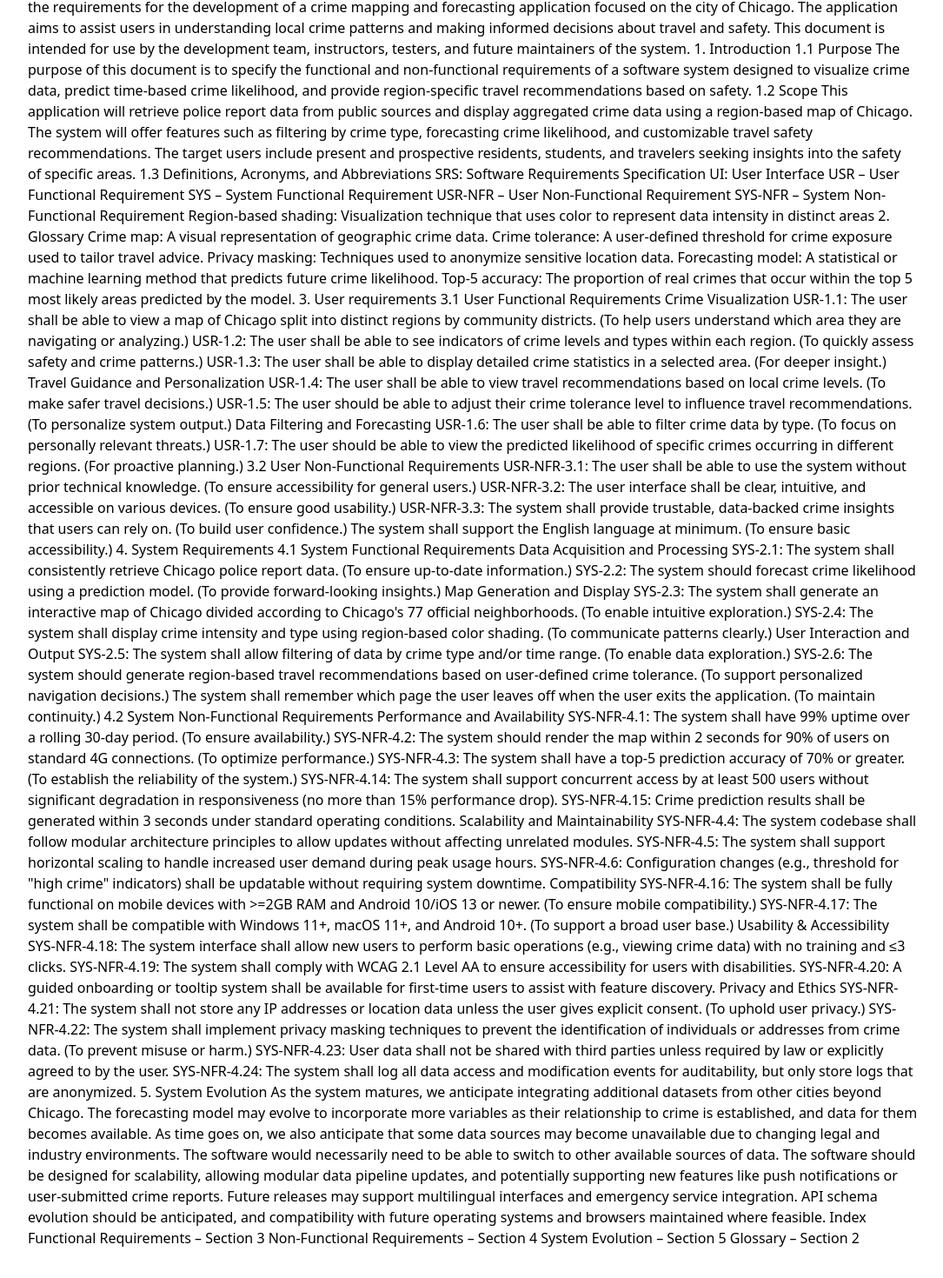
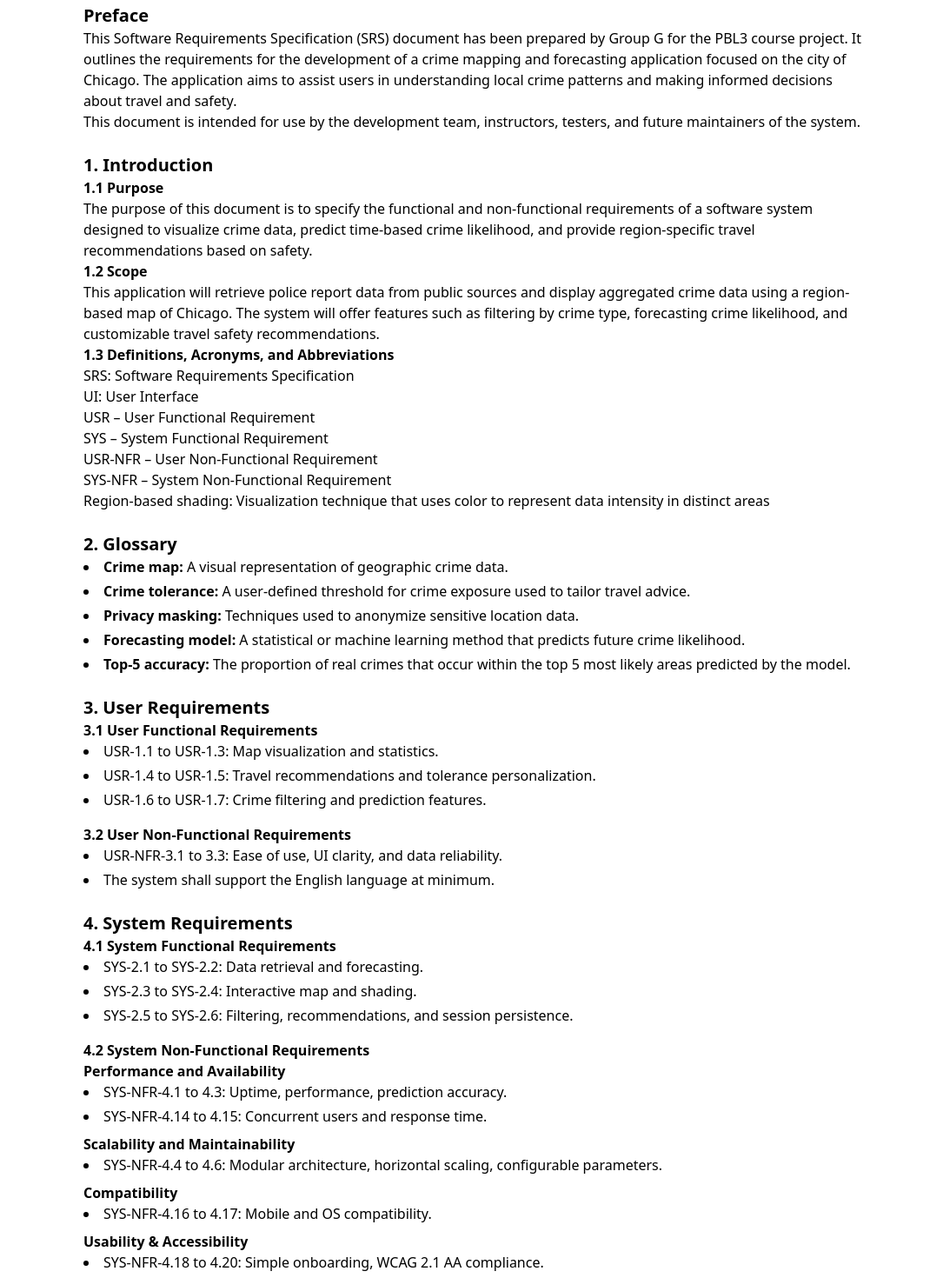
Before and after one commit to PBLGroupG/PBLGroupG.github.io, a Next.js app: page /document in a window 1280 px wide. Shown: the part 360-1830 px from the top of the page at 87% size, without its empty margins (96-1181 px from the left). Built offline with nearby package versions, Linux system fonts and the light colour scheme.

Commit message:
Update page.tsx

```diff
--- a/app/document/page.tsx
+++ b/app/document/page.tsx
@@ -1,110 +1,129 @@
-
 export default function DocumentPage() {
     return (
       <section className="min-h-screen px-6 py-20 bg-white text-black transition-colors">
-            <div className="max-w-5xl mx-auto space-y-6">
+        <div className="max-w-4xl mx-auto space-y-10">
           <h1 className="text-center text-4xl font-bold">
             Software Requirements Specification (SRS)
           </h1>
-              <h2 className="text-2xl font-semibold">
+          <h2 className="text-2xl font-semibold text-center">
             Crime Mapping and Forecasting Application
           </h2>
 
-              <div className="space-y-4">
-                {`
-      Preface
-      This Software Requirements Specification (SRS) document has been prepared by Group G for the PBL3 course project. It outlines the requirements for the development of a crime mapping and forecasting application focused on the city of Chicago. The application aims to assist users in understanding local crime patterns and making informed decisions about travel and safety.
-      This document is intended for use by the development team, instructors, testers, and future maintainers of the system.
+          <article className="space-y-6">
+            <section>
+              <h3 className="text-xl font-bold">Preface</h3>
+              <p>
+                This Software Requirements Specification (SRS) document has been prepared by Group G for the PBL3 course
+                project. It outlines the requirements for the development of a crime mapping and forecasting application
+                focused on the city of Chicago. The application aims to assist users in understanding local crime patterns
+                and making informed decisions about travel and safety.
+              </p>
+              <p>
+                This document is intended for use by the development team, instructors, testers, and future maintainers of
+                the system.
+              </p>
+            </section>
 
-      1. Introduction
-      1.1 Purpose
-      The purpose of this document is to specify the functional and non-functional requirements of a software system designed to visualize crime data, predict time-based crime likelihood, and provide region-specific travel recommendations based on safety.
-      1.2 Scope
-      This application will retrieve police report data from public sources and display aggregated crime data using a region-based map of Chicago. The system will offer features such as filtering by crime type, forecasting crime likelihood, and customizable travel safety recommendations. The target users include present and prospective residents, students, and travelers seeking insights into the safety of specific areas.
-      1.3 Definitions, Acronyms, and Abbreviations
-      SRS: Software Requirements Specification
-      UI: User Interface
-      USR – User Functional Requirement
-      SYS – System Functional Requirement
-      USR-NFR – User Non-Functional Requirement
-      SYS-NFR – System Non-Functional Requirement
+            <section>
+              <h3 className="text-xl font-bold">1. Introduction</h3>
+              <p><strong>1.1 Purpose</strong><br />
+                The purpose of this document is to specify the functional and non-functional requirements of a software
+                system designed to visualize crime data, predict time-based crime likelihood, and provide region-specific
+                travel recommendations based on safety.
+              </p>
+              <p><strong>1.2 Scope</strong><br />
+                This application will retrieve police report data from public sources and display aggregated crime data
+                using a region-based map of Chicago. The system will offer features such as filtering by crime type,
+                forecasting crime likelihood, and customizable travel safety recommendations.
+              </p>
+              <p><strong>1.3 Definitions, Acronyms, and Abbreviations</strong><br />
+                SRS: Software Requirements Specification<br />
+                UI: User Interface<br />
+                USR – User Functional Requirement<br />
+                SYS – System Functional Requirement<br />
+                USR-NFR – User Non-Functional Requirement<br />
+                SYS-NFR – System Non-Functional Requirement<br />
                 Region-based shading: Visualization technique that uses color to represent data intensity in distinct areas
+              </p>
+            </section>
 
-      2. Glossary
-      Crime map: A visual representation of geographic crime data.
-      Crime tolerance: A user-defined threshold for crime exposure used to tailor travel advice.
-      Privacy masking: Techniques used to anonymize sensitive location data.
-      Forecasting model: A statistical or machine learning method that predicts future crime likelihood.
-      Top-5 accuracy: The proportion of real crimes that occur within the top 5 most likely areas predicted by the model.
+            <section>
+              <h3 className="text-xl font-bold">2. Glossary</h3>
+              <ul className="list-disc list-inside space-y-1">
+                <li><strong>Crime map:</strong> A visual representation of geographic crime data.</li>
+                <li><strong>Crime tolerance:</strong> A user-defined threshold for crime exposure used to tailor travel advice.</li>
+                <li><strong>Privacy masking:</strong> Techniques used to anonymize sensitive location data.</li>
+                <li><strong>Forecasting model:</strong> A statistical or machine learning method that predicts future crime likelihood.</li>
+                <li><strong>Top-5 accuracy:</strong> The proportion of real crimes that occur within the top 5 most likely areas predicted by the model.</li>
+              </ul>
+            </section>
 
-      3. User requirements
-      3.1 User Functional Requirements
-      Crime Visualization
-      USR-1.1: The user shall be able to view a map of Chicago split into distinct regions by community districts. (To help users understand which area they are navigating or analyzing.)
-      USR-1.2: The user shall be able to see indicators of crime levels and types within each region. (To quickly assess safety and crime patterns.)
-      USR-1.3: The user shall be able to display detailed crime statistics in a selected area. (For deeper insight.)
-      Travel Guidance and Personalization
-      USR-1.4: The user shall be able to view travel recommendations based on local crime levels. (To make safer travel decisions.)
-      USR-1.5: The user should be able to adjust their crime tolerance level to influence travel recommendations. (To personalize system output.)
-      Data Filtering and Forecasting
-      USR-1.6: The user shall be able to filter crime data by type. (To focus on personally relevant threats.)
-      USR-1.7: The user should be able to view the predicted likelihood of specific crimes occurring in different regions. (For proactive planning.)
-      3.2 User Non-Functional Requirements
-      USR-NFR-3.1: The user shall be able to use the system without prior technical knowledge. (To ensure accessibility for general users.)
-      USR-NFR-3.2: The user interface shall be clear, intuitive, and accessible on various devices. (To ensure good usability.)
-      USR-NFR-3.3: The system shall provide trustable, data-backed crime insights that users can rely on. (To build user confidence.)
-      The system shall support the English language at minimum. (To ensure basic accessibility.)
+            <section>
+              <h3 className="text-xl font-bold">3. User Requirements</h3>
+              <h4 className="font-semibold">3.1 User Functional Requirements</h4>
+              <ul className="list-disc list-inside space-y-1">
+                <li>USR-1.1 to USR-1.3: Map visualization and statistics.</li>
+                <li>USR-1.4 to USR-1.5: Travel recommendations and tolerance personalization.</li>
+                <li>USR-1.6 to USR-1.7: Crime filtering and prediction features.</li>
+              </ul>
+              <h4 className="font-semibold mt-4">3.2 User Non-Functional Requirements</h4>
+              <ul className="list-disc list-inside space-y-1">
+                <li>USR-NFR-3.1 to 3.3: Ease of use, UI clarity, and data reliability.</li>
+                <li>The system shall support the English language at minimum.</li>
+              </ul>
+            </section>
 
-      4. System Requirements
-      4.1 System Functional Requirements
-      Data Acquisition and Processing
-      SYS-2.1: The system shall consistently retrieve Chicago police report data. (To ensure up-to-date information.)
-      SYS-2.2: The system should forecast crime likelihood using a prediction model. (To provide forward-looking insights.)
-      Map Generation and Display
-      SYS-2.3: The system shall generate an interactive map of Chicago divided according to Chicago's 77 official neighborhoods. (To enable intuitive exploration.)
-      SYS-2.4: The system shall display crime intensity and type using region-based color shading. (To communicate patterns clearly.)
-      User Interaction and Output
-      SYS-2.5: The system shall allow filtering of data by crime type and/or time range. (To enable data exploration.)
-      SYS-2.6: The system should generate region-based travel recommendations based on user-defined crime tolerance. (To support personalized navigation decisions.)
-      The system shall remember which page the user leaves off when the user exits the application. (To maintain continuity.)
+            <section>
+              <h3 className="text-xl font-bold">4. System Requirements</h3>
+              <h4 className="font-semibold">4.1 System Functional Requirements</h4>
+              <ul className="list-disc list-inside space-y-1">
+                <li>SYS-2.1 to SYS-2.2: Data retrieval and forecasting.</li>
+                <li>SYS-2.3 to SYS-2.4: Interactive map and shading.</li>
+                <li>SYS-2.5 to SYS-2.6: Filtering, recommendations, and session persistence.</li>
+              </ul>
+              <h4 className="font-semibold mt-4">4.2 System Non-Functional Requirements</h4>
+              <p className="font-semibold">Performance and Availability</p>
+              <ul className="list-disc list-inside space-y-1">
+                <li>SYS-NFR-4.1 to 4.3: Uptime, performance, prediction accuracy.</li>
+                <li>SYS-NFR-4.14 to 4.15: Concurrent users and response time.</li>
+              </ul>
+              <p className="font-semibold mt-2">Scalability and Maintainability</p>
+              <ul className="list-disc list-inside space-y-1">
+                <li>SYS-NFR-4.4 to 4.6: Modular architecture, horizontal scaling, configurable parameters.</li>
+              </ul>
+              <p className="font-semibold mt-2">Compatibility</p>
+              <ul className="list-disc list-inside space-y-1">
+                <li>SYS-NFR-4.16 to 4.17: Mobile and OS compatibility.</li>
+              </ul>
+              <p className="font-semibold mt-2">Usability & Accessibility</p>
+              <ul className="list-disc list-inside space-y-1">
+                <li>SYS-NFR-4.18 to 4.20: Simple onboarding, WCAG 2.1 AA compliance.</li>
+              </ul>
+              <p className="font-semibold mt-2">Privacy and Ethics</p>
+              <ul className="list-disc list-inside space-y-1">
+                <li>SYS-NFR-4.21 to 4.24: Consent-based data, anonymized logs, masking, no unauthorized sharing.</li>
+              </ul>
+            </section>
 
-      4.2 System Non-Functional Requirements
-      Performance and Availability
-      SYS-NFR-4.1: The system shall have 99% uptime over a rolling 30-day period. (To ensure availability.)
-      SYS-NFR-4.2: The system should render the map within 2 seconds for 90% of users on standard 4G connections. (To optimize performance.)
-      SYS-NFR-4.3: The system shall have a top-5 prediction accuracy of 70% or greater. (To establish the reliability of the system.)
-      SYS-NFR-4.14: The system shall support concurrent access by at least 500 users without significant degradation in responsiveness (no more than 15% performance drop).
-      SYS-NFR-4.15: Crime prediction results shall be generated within 3 seconds under standard operating conditions.
-      Scalability and Maintainability
-      SYS-NFR-4.4: The system codebase shall follow modular architecture principles to allow updates without affecting unrelated modules.
-      SYS-NFR-4.5: The system shall support horizontal scaling to handle increased user demand during peak usage hours.
-      SYS-NFR-4.6: Configuration changes (e.g., threshold for "high crime" indicators) shall be updatable without requiring system downtime.
-      Compatibility
-      SYS-NFR-4.16: The system shall be fully functional on mobile devices with >=2GB RAM and Android 10/iOS 13 or newer. (To ensure mobile compatibility.)
-      SYS-NFR-4.17: The system shall be compatible with Windows 11+, macOS 11+, and Android 10+. (To support a broad user base.)
-      Usability & Accessibility
-      SYS-NFR-4.18: The system interface shall allow new users to perform basic operations (e.g., viewing crime data) with no training and ≤3 clicks.
-      SYS-NFR-4.19: The system shall comply with WCAG 2.1 Level AA to ensure accessibility for users with disabilities.
-      SYS-NFR-4.20: A guided onboarding or tooltip system shall be available for first-time users to assist with feature discovery.
-      Privacy and Ethics
-      SYS-NFR-4.21: The system shall not store any IP addresses or location data unless the user gives explicit consent. (To uphold user privacy.)
-      SYS-NFR-4.22: The system shall implement privacy masking techniques to prevent the identification of individuals or addresses from crime data. (To prevent misuse or harm.)
-      SYS-NFR-4.23: User data shall not be shared with third parties unless required by law or explicitly agreed to by the user.
-      SYS-NFR-4.24: The system shall log all data access and modification events for auditability, but only store logs that are anonymized.
+            <section>
+              <h3 className="text-xl font-bold">5. System Evolution</h3>
+              <p>
+                Future system updates may include support for additional cities, expanded forecasting logic, new data sources,
+                push notifications, and multilingual support. It will maintain modularity to support new features, data,
+                and platform compatibility over time.
+              </p>
+            </section>
 
-      5. System Evolution
-      As the system matures, we anticipate integrating additional datasets from other cities beyond Chicago. The forecasting model may evolve to incorporate more variables as their relationship to crime is established, and data for them becomes available.
-      As time goes on, we also anticipate that some data sources may become unavailable due to changing legal and industry environments. The software would necessarily need to be able to switch to other available sources of data.
-      The software should be designed for scalability, allowing modular data pipeline updates, and potentially supporting new features like push notifications or user-submitted crime reports.
-      Future releases may support multilingual interfaces and emergency service integration. API schema evolution should be anticipated, and compatibility with future operating systems and browsers maintained where feasible.
-
-      Index
-      Functional Requirements – Section 3
-      Non-Functional Requirements – Section 4
-      System Evolution – Section 5
-      Glossary – Section 2
-                `}
-              </div>
+            <section>
+              <h3 className="text-xl font-bold">Index</h3>
+              <ul className="list-disc list-inside space-y-1">
+                <li>Functional Requirements – Section 3</li>
+                <li>Non-Functional Requirements – Section 4</li>
+                <li>System Evolution – Section 5</li>
+                <li>Glossary – Section 2</li>
+              </ul>
+            </section>
+          </article>
         </div>
       </section>
     );
```
Lines whose indentation alone changed are shown as unchanged.
